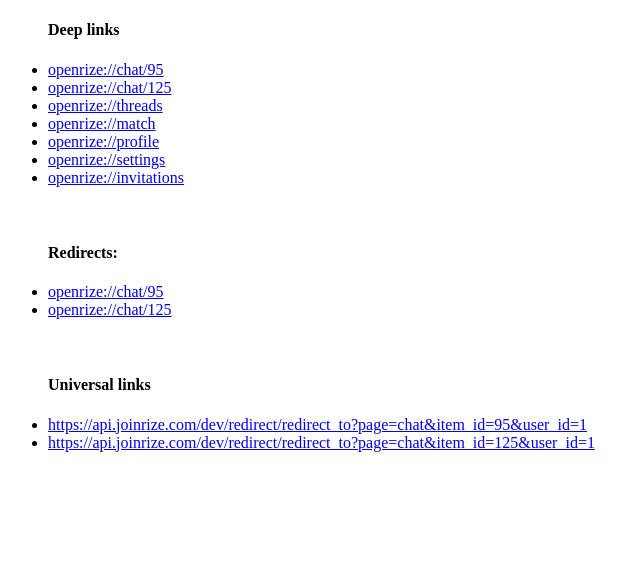
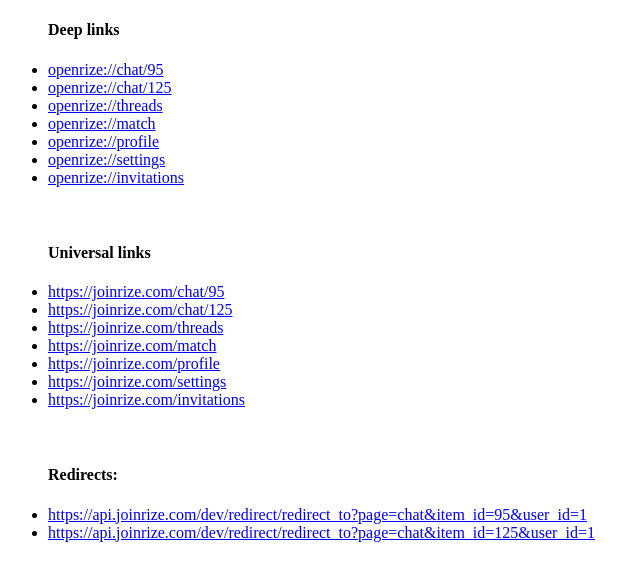
Before and after one commit to Nodirbek-Sharipov/deeplinker, a plain HTML site: page index.html in a window 1280 px wide. Shown: the whole page, without its empty margins (0-640 px from the left). Drawn offline with Linux system fonts and the light colour scheme.

Commit message:
Universal links fix

```diff
--- a/index.html
+++ b/index.html
@@ -17,13 +17,18 @@
 
 		<br /><br />
 
-		<h4>Redirects:</h4>
-		<li><a href="https://kutt.it/jMIYVI">openrize://chat/95</a></li>
-		<li><a href="https://kutt.it/8Hl40Y">openrize://chat/125</a></li>
+		<h4>Universal links</h4>
+		<li><a href="https://joinrize.com/chat/95">https://joinrize.com/chat/95</a></li>
+		<li><a href="https://joinrize.com/chat/125">https://joinrize.com/chat/125</a></li>
+		<li><a href="https://joinrize.com/threads">https://joinrize.com/threads</a></li>
+		<li><a href="https://joinrize.com/match">https://joinrize.com/match</a></li>
+		<li><a href="https://joinrize.com/profile">https://joinrize.com/profile</a></li>
+		<li><a href="https://joinrize.com/settings">https://joinrize.com/settings</a></li>
+		<li><a href="https://joinrize.com/invitations">https://joinrize.com/invitations</a></li>
 
 		<br /><br />
 
-		<h4>Universal links</h4>
+		<h4>Redirects:</h4>
 		<li><a href="https://api.joinrize.com/dev/redirect/redirect_to?page=chat&item_id=95&user_id=1">https://api.joinrize.com/dev/redirect/redirect_to?page=chat&item_id=95&user_id=1</a></li>
 		<li><a href="https://api.joinrize.com/dev/redirect/redirect_to?page=chat&item_id=125&user_id=1">https://api.joinrize.com/dev/redirect/redirect_to?page=chat&item_id=125&user_id=1</a></li>
 	</ul>
```
